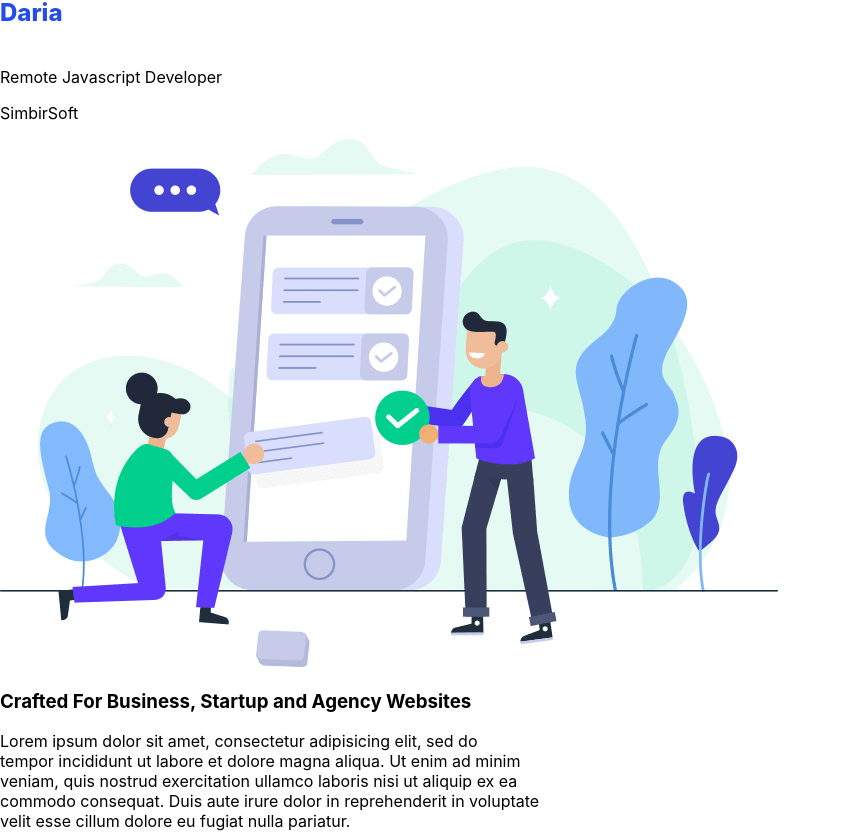
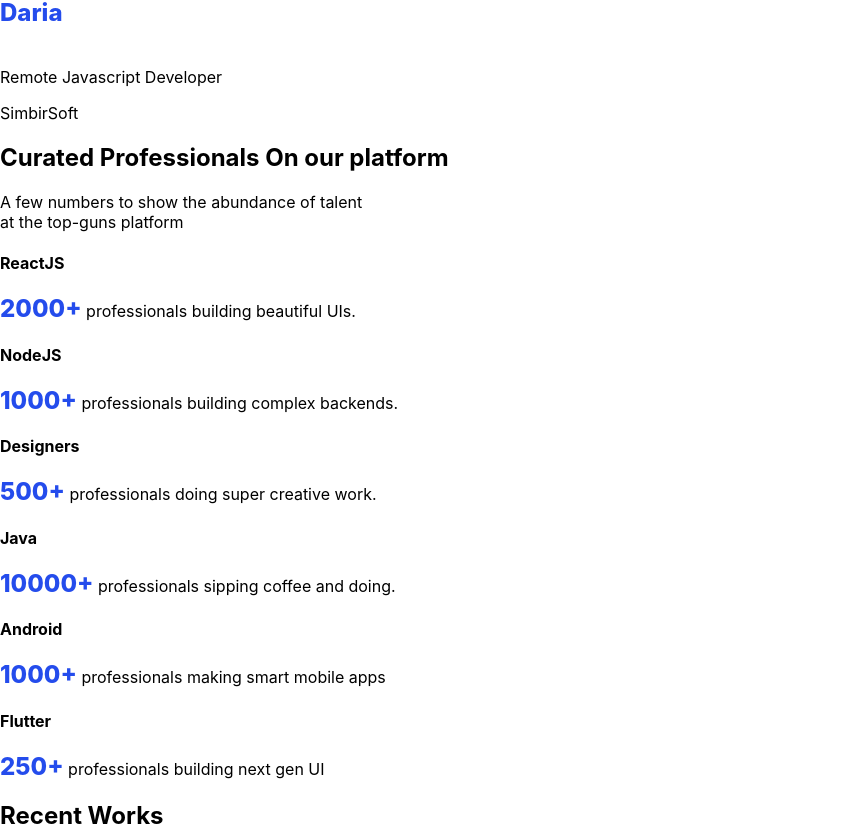
Before and after one commit to themaverikk/top-guns, a Next.js app in the folder src/client/: page / in a window 1280 px wide. Shown: the part 3215-4048 px from the top of the page, without its empty margins (0-841 px from the left). Built offline with nearby package versions, Linux system fonts and the light colour scheme.

Commit message:
Remove Business component

```diff
--- a/src/client/Views/index.js
+++ b/src/client/Views/index.js
@@ -1,6 +1,6 @@
 export * from './Hero';
 export * from './Services';
-export * from './Business';
+// export * from './Business';
 export * from './Features';
 export * from './Showcase';
 export * from './Testimonials';
--- a/src/client/pages/index.js
+++ b/src/client/pages/index.js
@@ -2,7 +2,7 @@ import Head from 'next/head';
 import {
   Hero,
   Services,
-  Business,
+  // Business,
   Features,
   Showcase,
   Testimonials,
@@ -38,7 +38,7 @@ export default function Home() {
       <Hero />
       <Services />
       <Build />
-      <Business />
+      {/* <Business /> */}
       <Features />
       <Showcase />
       {/* <Testimonials /> */}
```
